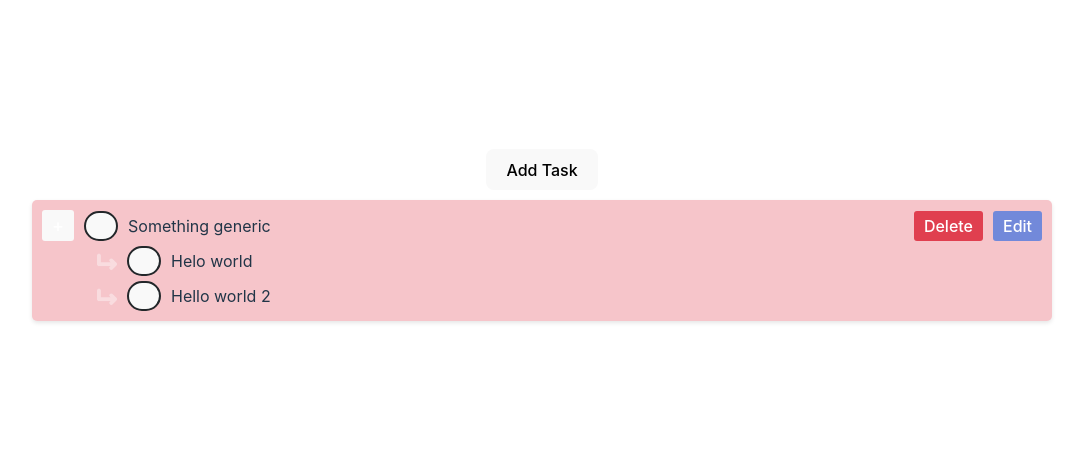
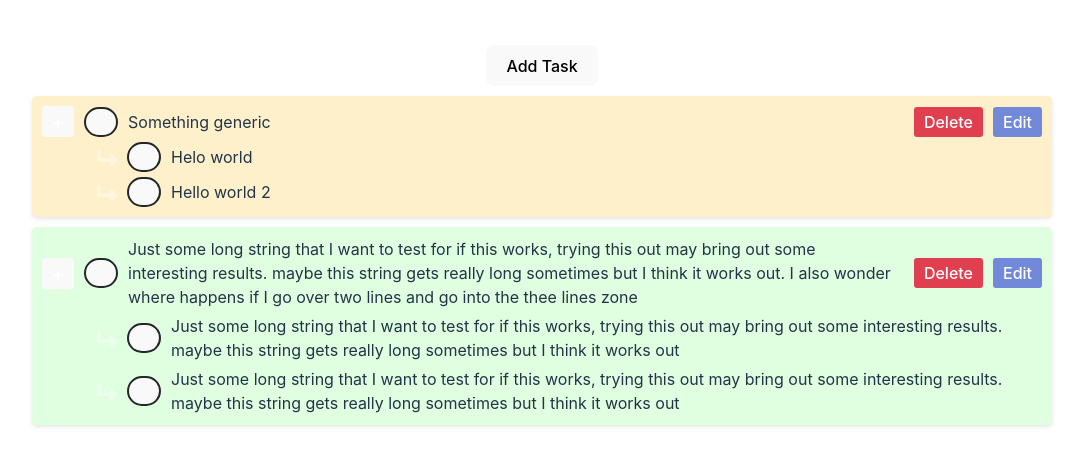
Before and after one commit to Akshat-Shu/SWG-To-Do-List-Application, a React (Vite) app: page / in a window 1280 px wide. Shown: the part 160-626 px from the top of the page, without its empty margins (98-1181 px from the left). Built offline with nearby package versions, Linux system fonts and the light colour scheme.

Commit message:
work on taskElement.jsx

```diff
--- a/src/App.jsx
+++ b/src/App.jsx
@@ -1,5 +1,5 @@
 import './App.css'
-import taskDescription from './Structures/taskDescription'
+import { taskDescription, priorityEnum } from './Structures/taskDescription'
 import TaskElement from './Elements/taskElement'
 import TaskInput from './Elements/taskInput'
 import { useState } from 'react'
@@ -7,6 +7,13 @@ import { useState } from 'react'
 function App() {
   const tasks = [
     new taskDescription("Something generic", 1, null , null, ["Helo world", "Hello world 2"]),
+    new taskDescription(
+      "Just some long string that I want to test for if this works, trying this out may bring out some interesting results. maybe this string gets really long sometimes but I think it works out. I also wonder where happens if I go over two lines and go into the thee lines zone",
+      2, null, null, [
+        "Just some long string that I want to test for if this works, trying this out may bring out some interesting results. maybe this string gets really long sometimes but I think it works out",
+        "Just some long string that I want to test for if this works, trying this out may bring out some interesting results. maybe this string gets really long sometimes but I think it works out"
+      ]
+    )
   ]
   const [isModalOpen, setIsModalOpen] = useState(false);
 
@@ -29,7 +36,7 @@ function App() {
             onDelete={() => console.log("Deleted")}
             onEdit={() => console.log("Edited")}
             addSubtask={() => console.log("Add Subtask")}
-            priority={'priority-high'}
+            priority={priorityEnum[task.taskPriority]}
           />
         ))}
       </div>
--- a/src/Elements/taskElement.css
+++ b/src/Elements/taskElement.css
@@ -73,7 +73,8 @@
 
 .task-name {
   margin-left: 10px;
-  margin-right: auto;
+  margin-right: 15px;
+  text-align: left;
 }
 
 .button-group {
--- a/src/Structures/taskDescription.js
+++ b/src/Structures/taskDescription.js
@@ -3,6 +3,12 @@ const taskPrioties = Object.freeze({
   "Intermediate Priority": 1,
   "Low Priority": 2,
 
+})
+
+const priorityEnum = Object.freeze({
+  0: 'priority-high',
+  1: 'priority-mid',
+  2: 'priority-low',
 })
 
 class taskDescription {
@@ -16,4 +22,4 @@ class taskDescription {
 }
 
 
-export default taskDescription
+export { taskDescription, priorityEnum }
```
